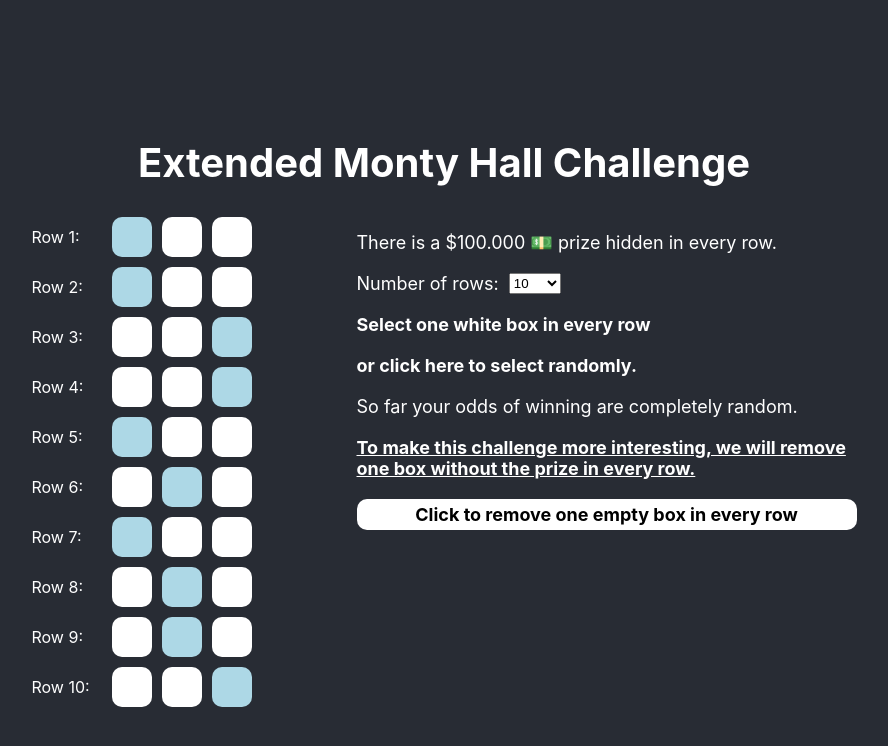
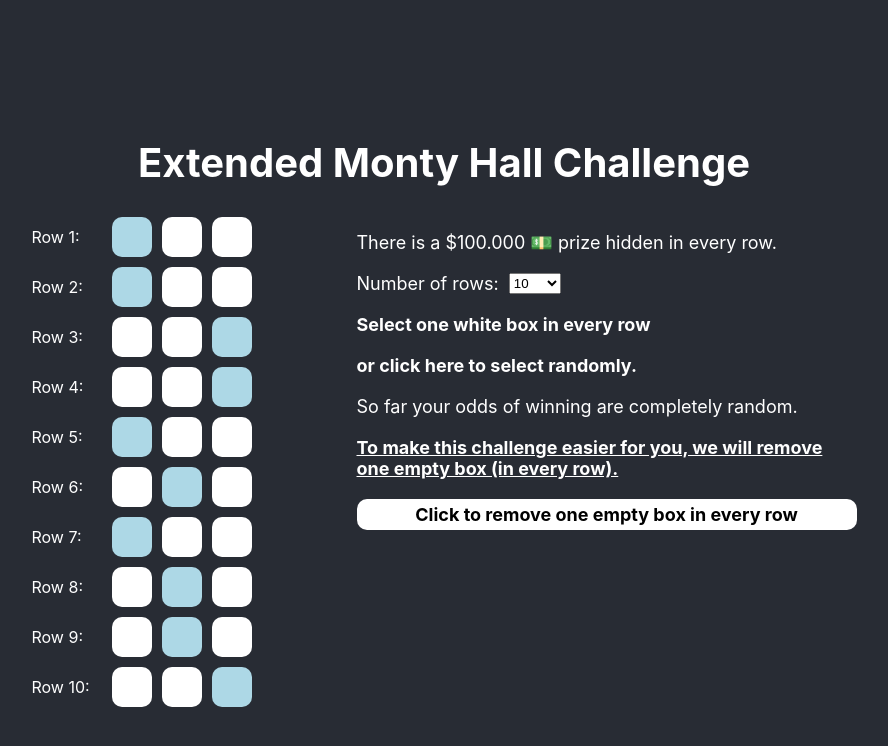
Before and after one commit to kr1stjans/monty-hall, a React (Create React App) app: page / in a window 1280 px wide. Both pictures are taken after a click on the element "or click here to select randomly.". Shown: the top 746 px of the page, without its empty margins (196-1084 px from the left). Built offline with nearby package versions, Linux system fonts and the light colour scheme.

Commit message:
Simplify instruction labels

```diff
--- a/src/App.tsx
+++ b/src/App.tsx
@@ -146,10 +146,7 @@ function App() {
     let step2 = boxesInAllRowsSelected ?
         <div className={"instructions"}>
             <div className={"instruction"}>So far your odds of winning are completely random.</div>
-            <div className={"instruction bold underline"}>To make this challenge more interesting, we will remove one
-                box
-                without the prize in every row.
-            </div>
+            <div className={"instruction bold underline"}>To make this challenge easier for you, we will remove one empty box (in every row).</div>
             <div className={"question-option " + (allEmptyBoxesOpened ? "disabled" : "")}
                  onClick={() => openOneEmptyBox()}>Click to remove one empty box in every row
             </div>
@@ -160,7 +157,7 @@ function App() {
             You are now given a choice.
         </div>
         <div className={"instruction bold underline"}>
-            Would you like to change your selected box to the other box (in every row)?
+            Would you like to change your selected box to the other remaining box (in every row)?
         </div>
         <div className={"instruction"}>
             Choose wisely!
@@ -189,14 +186,14 @@ function App() {
             case Answer.DOESNT_MATTER:
             case Answer.KEEP_THE_SAME:
                 if (won >= lost) {
-                    result = `You got lucky and won $${new Intl.NumberFormat('de-DE').format(won * 100000)}, however you are statistically less likely to win, if you keep the same boxes!`;
+                    result = `You got lucky and won $${new Intl.NumberFormat('de-DE').format(won * 100000)}, however you are statistically 33% less likely to win, if you keep the same boxes!`;
                 } else {
                     result = `💩 Poop, you should have changed to the other boxes! You could have won $${new Intl.NumberFormat('de-DE').format(lost * 100000)} if you changed boxes, but now you only won ${new Intl.NumberFormat('de-DE').format(won * 100000)}! 💩`;
                 }
                 break;
             case Answer.CHANGE_TO_THE_OTHER_BOX:
                 if (won <= lost) {
-                    result = `Congratulations, you chose correct! You are statistically more likely to win if you change the boxes, however in this specific small sample size (${rowsCount} rows) the opposite happened. You won $${new Intl.NumberFormat('de-DE').format(won * 100000)}.`;
+                    result = `Congratulations, you chose correct! You are statistically 33% more likely to win if you change the boxes, however in this specific small sample size (${rowsCount} rows) the opposite happened. You won $${new Intl.NumberFormat('de-DE').format(won * 100000)}.`;
                 } else {
                     result = `Congratulations, you chose correct! You won $${new Intl.NumberFormat('de-DE').format(won * 100000)} ($${new Intl.NumberFormat('de-DE').format((won - lost) * 100000)} more, because you changed boxes)!`;
                 }
```
